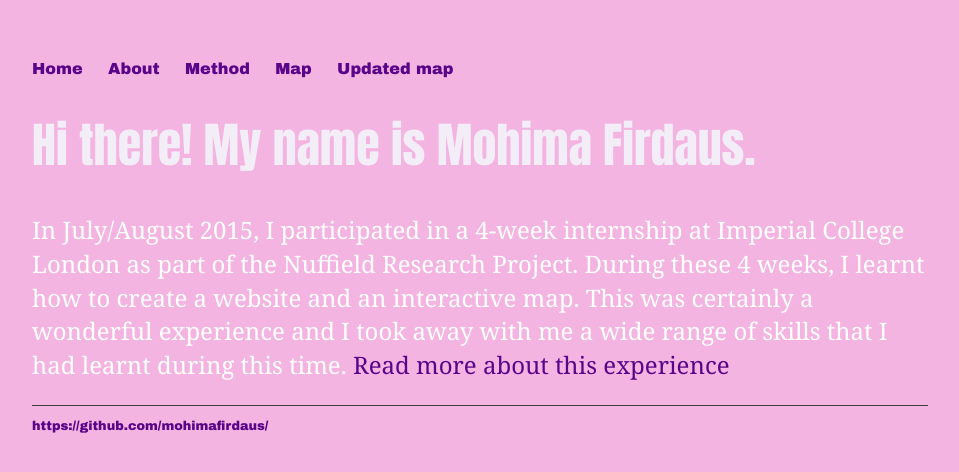
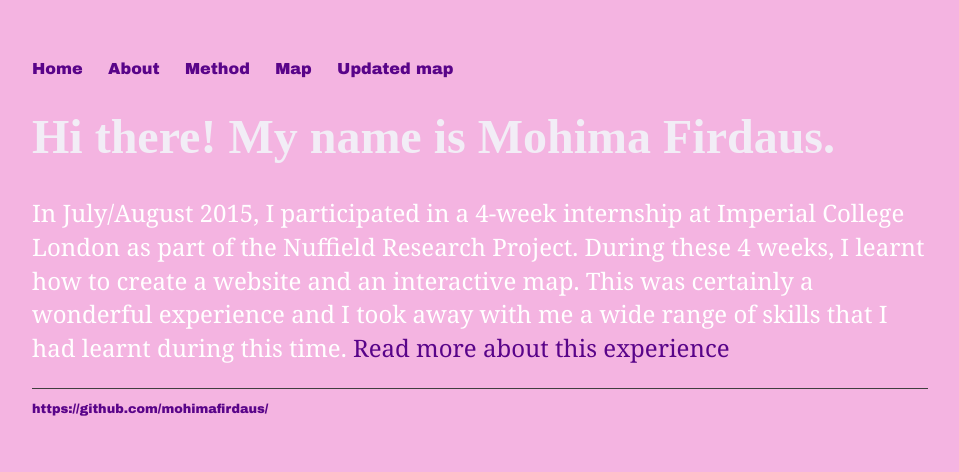
Before and after one commit to mohimafirdaus/mohimafirdaus.github.io, a Jekyll site: the page built from index.html, in a window 1280 px wide. Shown: the top 472 px of the page, without its empty margins (160-1119 px from the left). Built offline with Jekyll 4.4.1, drawn with Linux system fonts in a browser that asks for light colours.

Commit message:
Update main.css

```diff
--- a/css/main.css
+++ b/css/main.css
@@ -24,7 +24,7 @@ a:hover {
 }
 h1 {
     font-size: 3em;
-    font-family:'Impact';
+    font-family:'Berkshire Swash';
     color: #f2edf6;
 }
 
@@ -36,7 +36,7 @@ p {
     text-decoration:bold;
 }
 h2 {
-    font-family:'Impact';
+    font-family: 'Berkshire Swash';
     color: #f2edf6;
     text-decoration: bold;
 }
```
